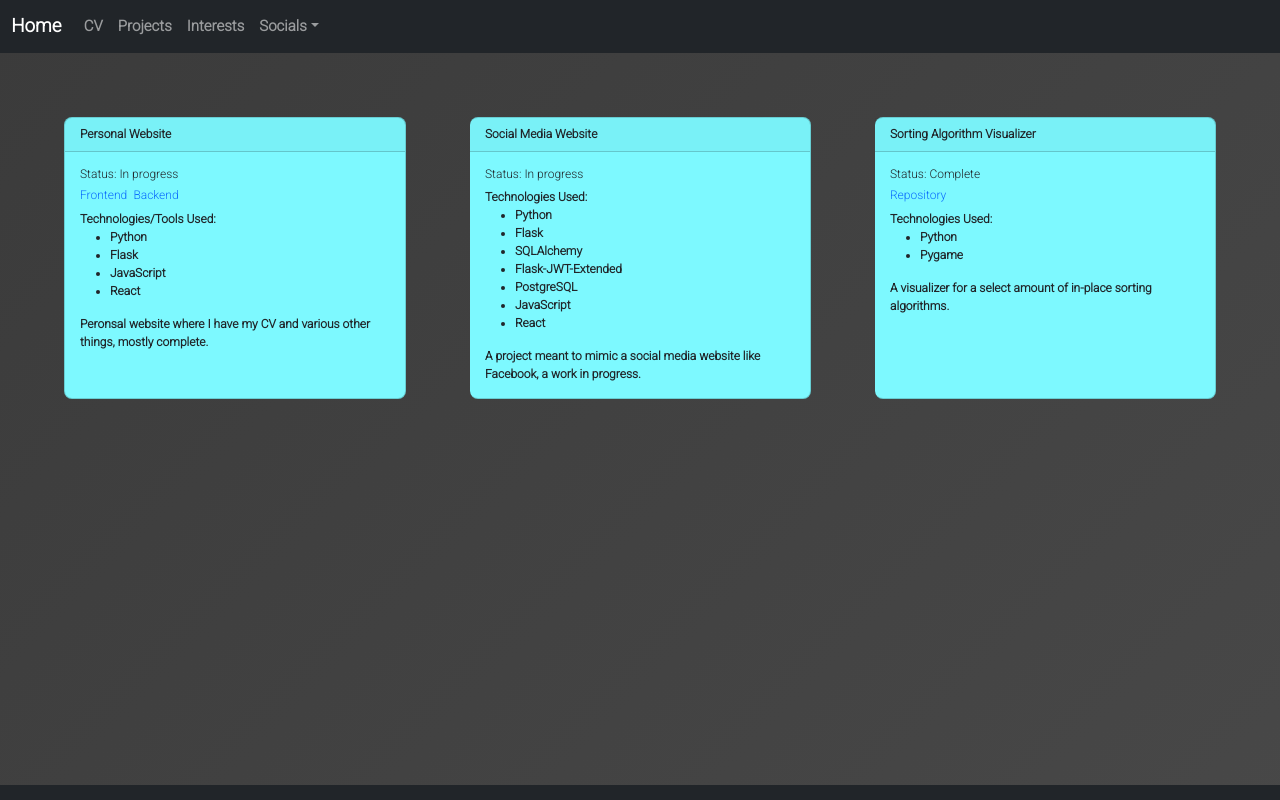
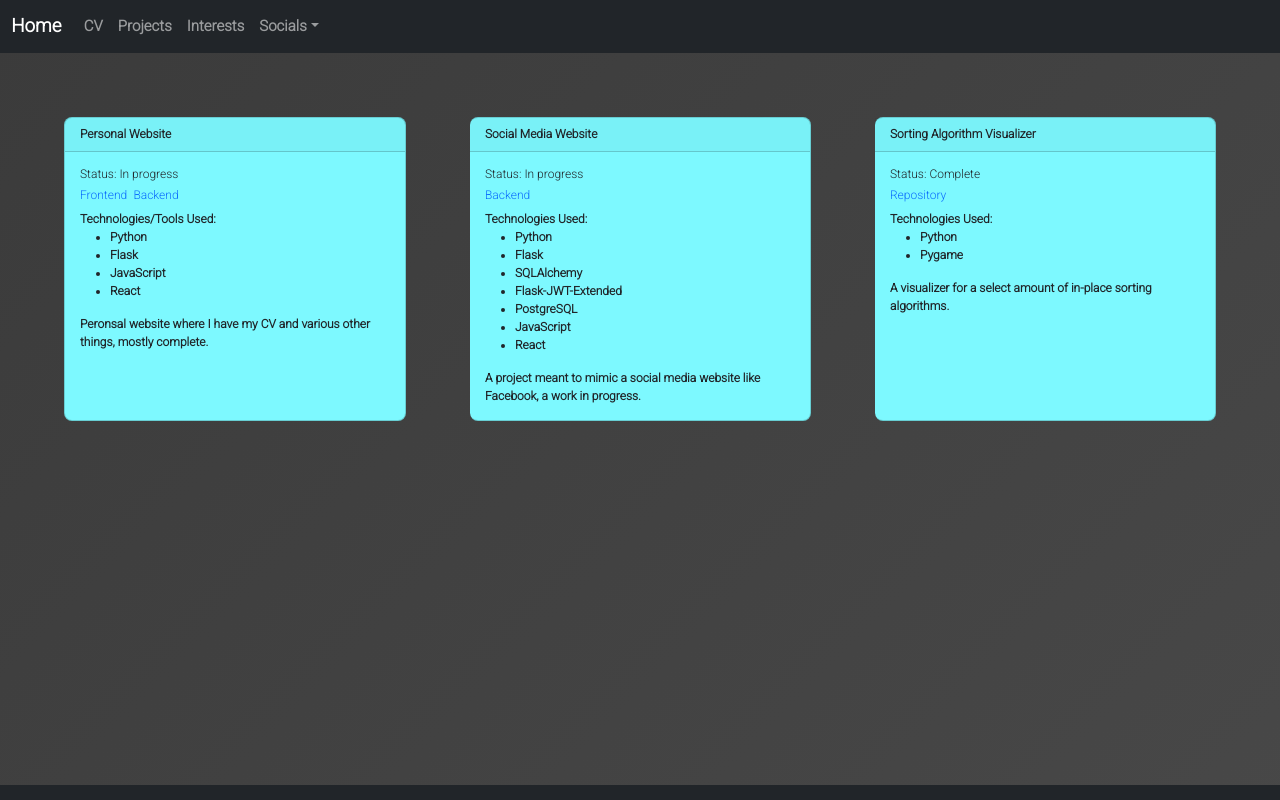
Before and after one commit to moeb15/mywebsite, a React (Create React App) app: page /projects in a window 1280 px wide. Built offline with nearby package versions, Linux system fonts and the light colour scheme.

Commit message:
added link to backend of smwebisteproject

```diff
--- a/src/components/ProjectsPage.js
+++ b/src/components/ProjectsPage.js
@@ -36,6 +36,9 @@ export default function Projects() {
                     <Card.Header>Social Media Website</Card.Header>
                     <Card.Body>
                         <Card.Title className="project-status">Status: In progress</Card.Title>
+                        <Card.Title className="project-status">
+                            <a href="https://github.com/moeb15/smwebsiteproject_backend" style={{textDecoration:'none'}}>Backend</a>
+                        </Card.Title>
                         <Card.Text>
                             Technologies Used:
                             <ul>
```
